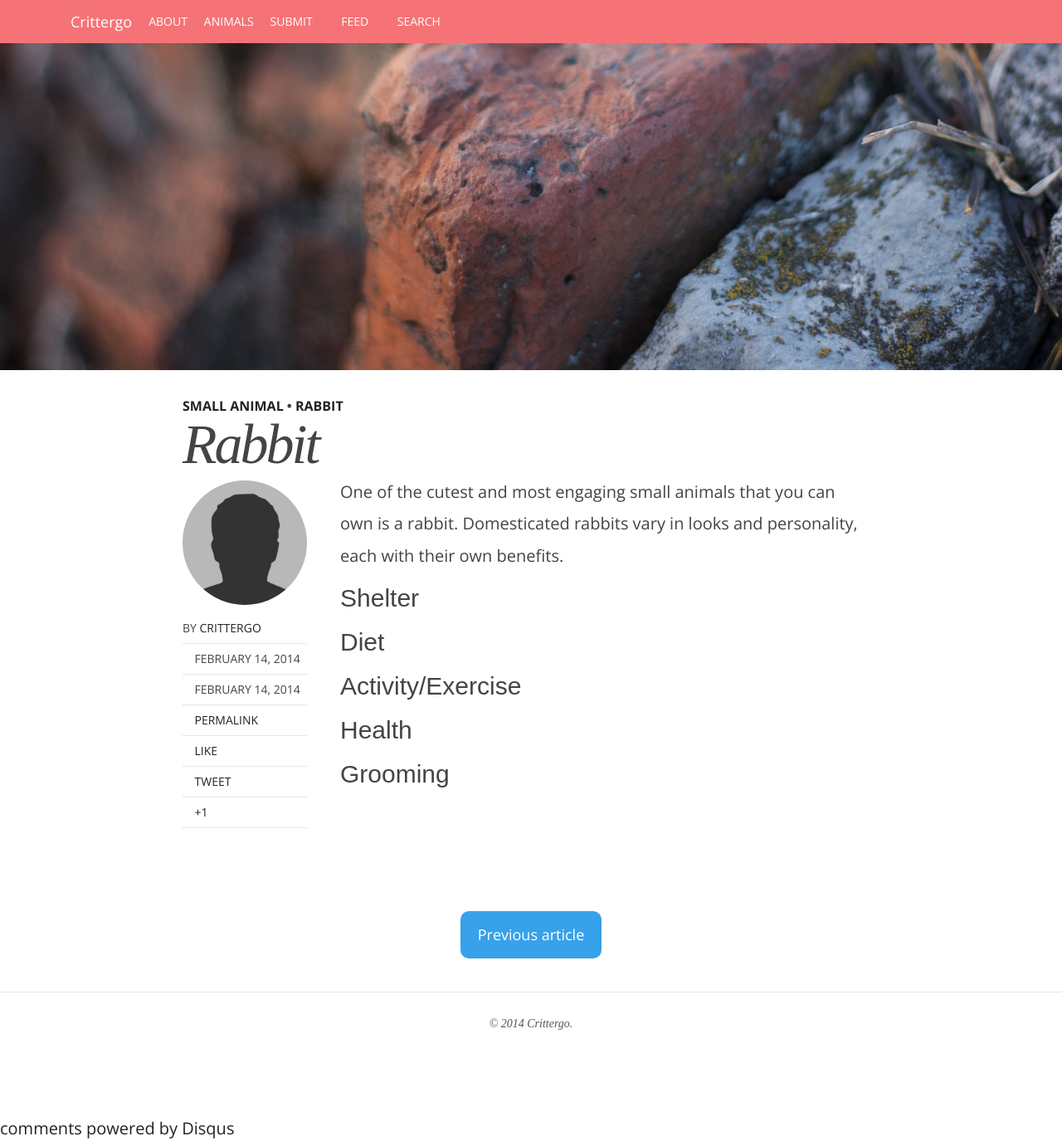
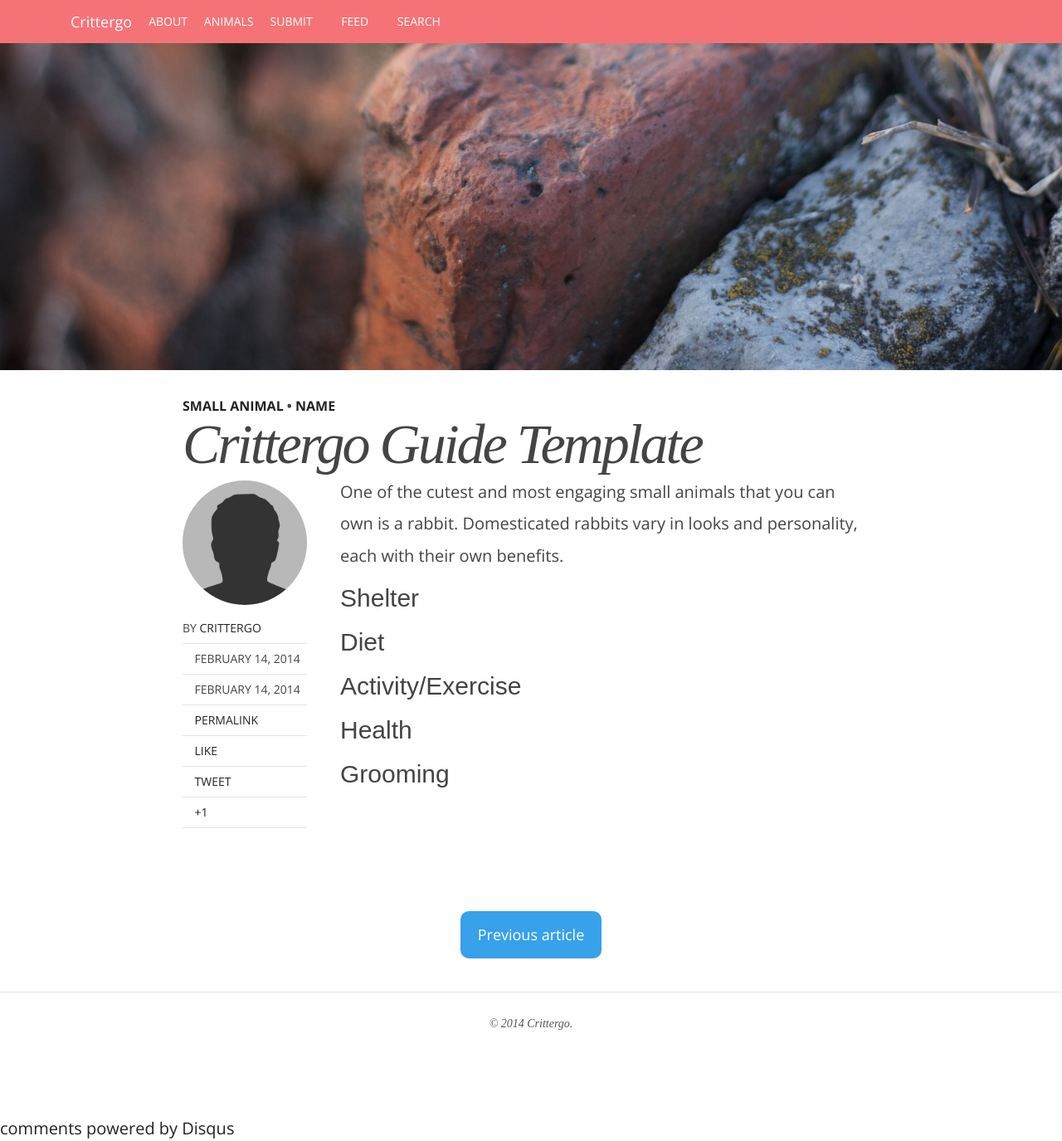
Before and after one commit to crittergo/crittergo.github.io, a Jekyll site: the page built from _posts/2014-02-14-crittergo-guide-template.md, in a window 1280 px wide. Shown: the whole page at 83% size. Built offline with Jekyll 4.4.1, drawn with Linux system fonts in a browser that asks for light colours; nearby versions of some CDN libraries; library files that are not in the unit come from our copies; comment, search, counter and statistics services are not loaded.

Commit message:
Guide Template Update

```diff
--- a/_posts/2014-02-14-crittergo-guide-template.md
+++ b/_posts/2014-02-14-crittergo-guide-template.md
@@ -1,9 +1,9 @@
 ---
 layout: post
-title: "Rabbit"
-description: Rabbit
+title: "Crittergo Guide Template"
+description: Template
 category: small animal
-tags: [small animal, rabbit]
+tags: [small animal, name]
 modified: 2014-02-14
 image:
   feature: so-simple-sample-image-3.jpg
```
